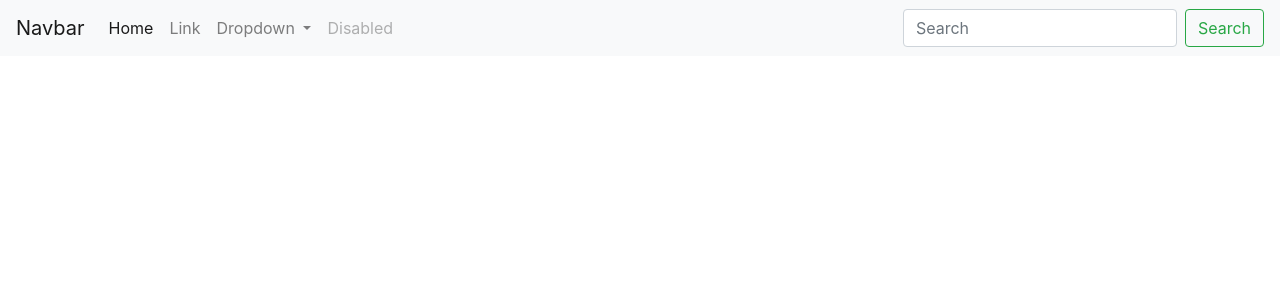
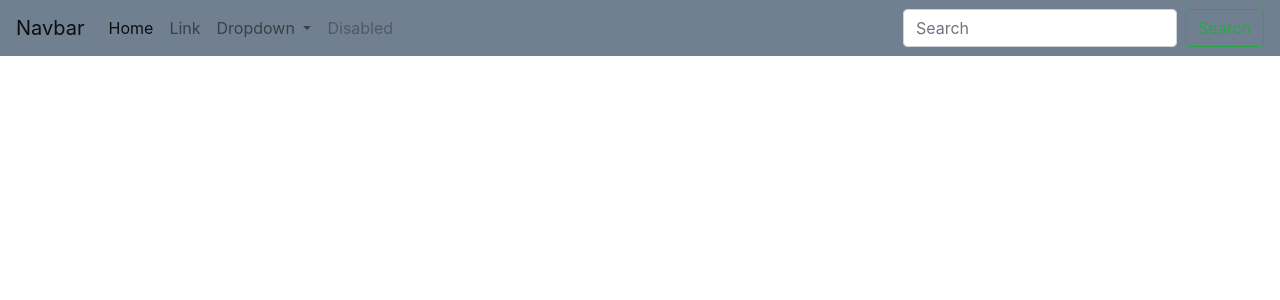
Before and after one commit to FritzTheDev/first-vue-project, a Vue app: page / in a window 1280 px wide. Shown: the top 300 px of the page. Built offline with nearby package versions, Linux system fonts and the light colour scheme.

Commit message:
created & linked bootstrap override file

```diff
--- a/src/components/Navbar.vue
+++ b/src/components/Navbar.vue
@@ -1,6 +1,6 @@
 <template>
   <div>
-    <nav class="navbar navbar-expand-lg navbar-light bg-light">
+    <nav class="navbar navbar-expand-lg navbar-light bg-dark">
       <a class="navbar-brand" href="#">Navbar</a>
       <button class="navbar-toggler" type="button" data-toggle="collapse" data-target="#navbarSupportedContent" aria-controls="navbarSupportedContent" aria-expanded="false" aria-label="Toggle navigation">
         <span class="navbar-toggler-icon"></span>
--- a/src/main.js
+++ b/src/main.js
@@ -2,6 +2,7 @@ import Vue from 'vue'
 import App from './App.vue'
 import 'bootstrap'
 import 'bootstrap/dist/css/bootstrap.min.css'
+import './styles/bootstrap-overrides.css'
 
 Vue.config.productionTip = false
 
--- /dev/null
+++ b/src/styles/bootstrap-overrides.css
@@ -0,0 +1,3 @@
+.bg-dark {
+  background-color: slategray !important;
+}
```
